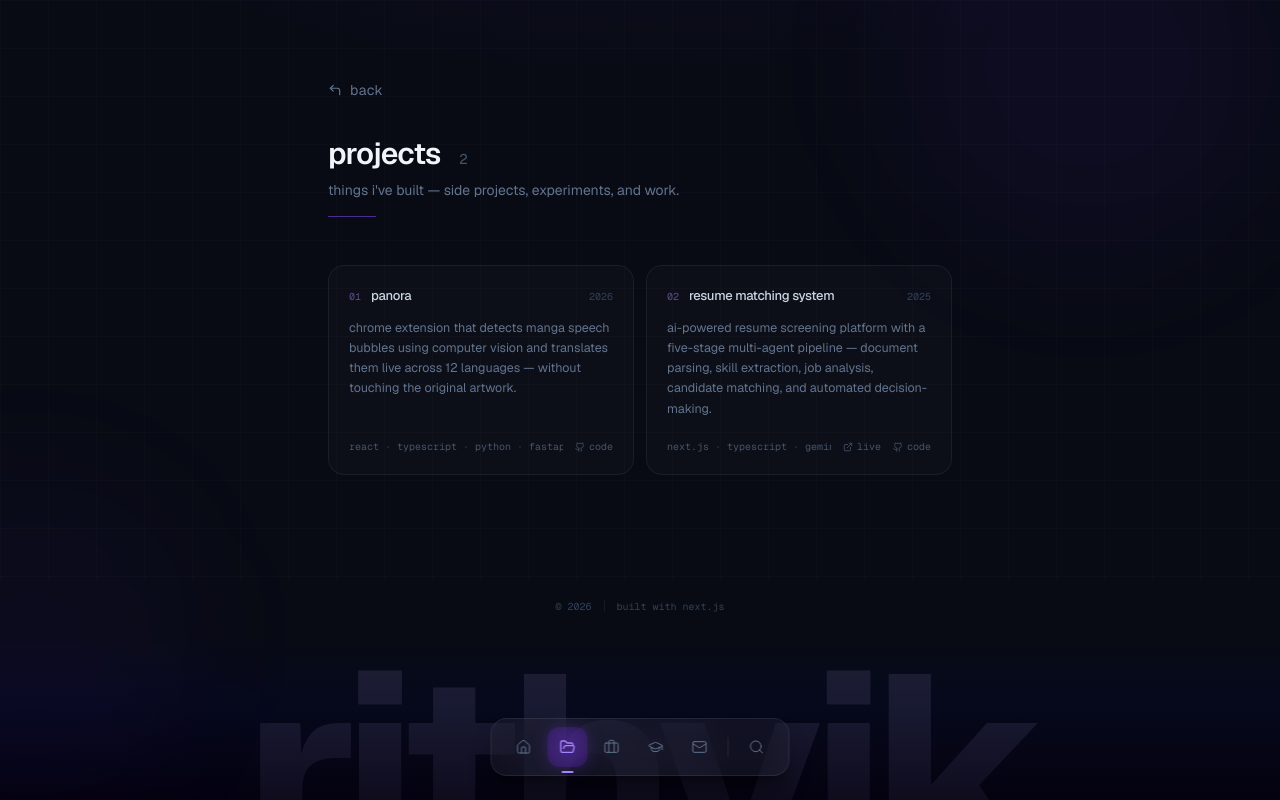
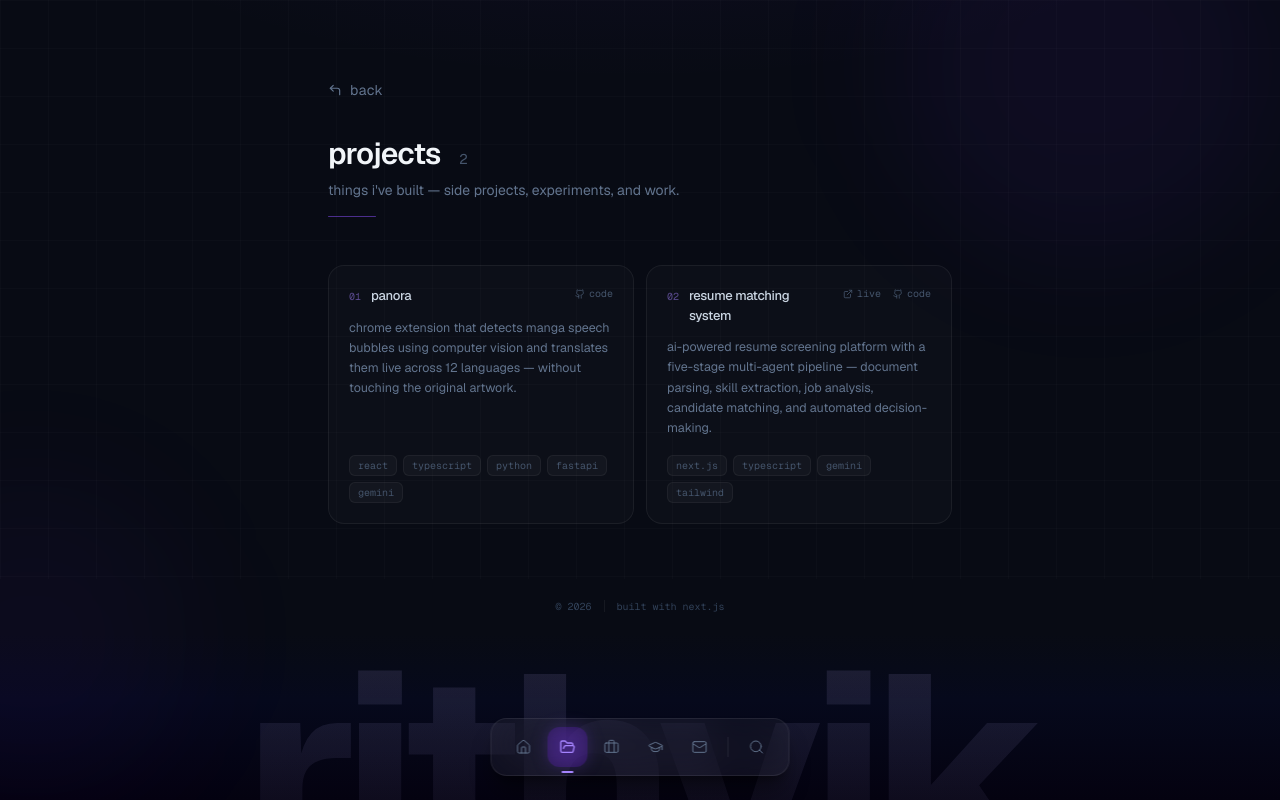
Before and after one commit to volfiros/portfolio, a Next.js app: page /projects in a window 1280 px wide. Built offline with nearby package versions, Linux system fonts and the light colour scheme; no server answers.

Commit message:
redesign project cards with pill tags and links in header

```diff
--- a/app/projects/page.tsx
+++ b/app/projects/page.tsx
@@ -22,8 +22,8 @@ const cardVariant = {
 };
 
 const tagVariant = {
-  hidden: { opacity: 0, x: -6 },
-  visible: { opacity: 1, x: 0, transition: { duration: 0.3, ease: "easeOut" as const } },
+  hidden: { opacity: 0, y: 4 },
+  visible: { opacity: 1, y: 0, transition: { duration: 0.3, ease: "easeOut" as const } },
 };
 
 export default function ProjectsPage() {
@@ -84,7 +84,7 @@ export default function ProjectsPage() {
                 transition={{ duration: 0.4 }}
               />
 
-              <div className="mb-3 flex items-baseline justify-between gap-3">
+              <div className="mb-3 flex items-start justify-between gap-3">
                 <div className="flex items-baseline gap-2.5">
                   <span className="font-mono text-[10px] text-violet-400/50 transition-colors duration-300 group-hover:text-violet-400/90">
                     {project.id}
@@ -93,31 +93,6 @@ export default function ProjectsPage() {
                     {project.title}
                   </h2>
                 </div>
-                <span className="shrink-0 font-mono text-[10px] text-slate-700">
-                  {project.year}
-                </span>
-              </div>
-
-              <p className="mb-5 flex-1 text-[12.5px] leading-relaxed text-slate-500 transition-colors duration-300 group-hover:text-slate-400">
-                {project.description}
-              </p>
-
-              <div className="flex items-center justify-between gap-3">
-                <div className="flex items-center gap-0 overflow-hidden">
-                  {project.tags.slice(0, 4).map((tag, i) => (
-                    <motion.span
-                      key={tag}
-                      variants={tagVariant}
-                      className="flex items-center font-mono text-[10px] text-slate-600 transition-colors duration-300 group-hover:text-slate-500"
-                    >
-                      {i > 0 && (
-                        <span className="mx-1.5 text-slate-700">·</span>
-                      )}
-                      {tag}
-                    </motion.span>
-                  ))}
-                </div>
-
                 <div className="flex shrink-0 items-center gap-3">
                   {project.live && (
                     <Link
@@ -125,6 +100,7 @@ export default function ProjectsPage() {
                       target="_blank"
                       rel="noopener noreferrer"
                       className="flex items-center gap-1 font-mono text-[10px] text-slate-600 transition-colors duration-200 hover:text-violet-400"
+                      onClick={(e) => e.stopPropagation()}
                     >
                       <ExternalLink size={10} />
                       live
@@ -135,11 +111,28 @@ export default function ProjectsPage() {
                     target="_blank"
                     rel="noopener noreferrer"
                     className="flex items-center gap-1 font-mono text-[10px] text-slate-600 transition-colors duration-200 hover:text-violet-400"
+                    onClick={(e) => e.stopPropagation()}
                   >
                     <Github size={10} />
                     code
                   </Link>
                 </div>
+              </div>
+
+              <p className="mb-4 flex-1 text-[12.5px] leading-relaxed text-slate-500 transition-colors duration-300 group-hover:text-slate-400">
+                {project.description}
+              </p>
+
+              <div className="flex flex-wrap gap-1.5">
+                {project.tags.map((tag) => (
+                  <motion.span
+                    key={tag}
+                    variants={tagVariant}
+                    className="rounded-md border border-white/[0.05] bg-white/[0.03] px-2 py-0.5 font-mono text-[10px] text-slate-600 transition-colors duration-300 group-hover:border-violet-500/10 group-hover:text-slate-500"
+                  >
+                    {tag}
+                  </motion.span>
+                ))}
               </div>
             </motion.div>
           </motion.div>
```
